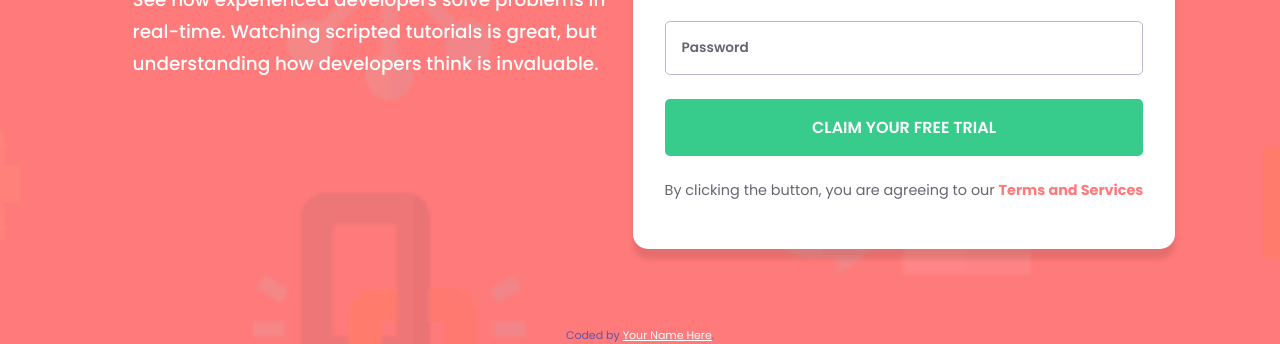
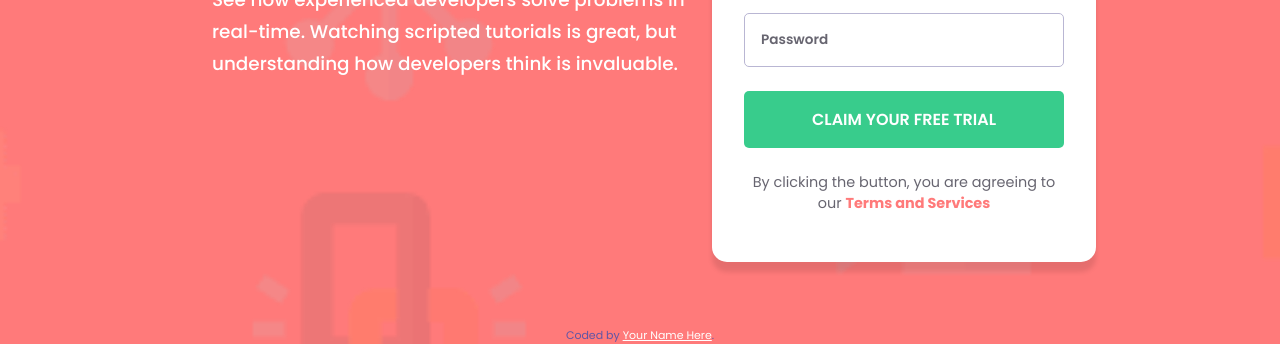
Before and after one commit to PranavMangalgi/intro-signup-form, a plain HTML site: page index.html in a window 1280 px wide. Shown: the part 456-800 px from the top of the page. Drawn offline with Linux system fonts and the light colour scheme.

Commit message:
update style.css: added mw

```diff
--- a/style.css
+++ b/style.css
@@ -63,6 +63,7 @@ body{
     display: flex;
     flex-direction: column;
     gap: 1rem;
+
 }
 
 #banner{
@@ -182,7 +183,6 @@ footer{
         padding-left: 0rem;
         font-size: 3em;
         line-height: 1.25;
-
     }
     .content p{
         line-height: 1.75;
@@ -190,7 +190,7 @@ footer{
         width: fit-content;
     }
     .input-details{
-        min-width: 30vw;
+        max-width: 30vw;
         gap: 1.5rem;
     }
     form{
```
